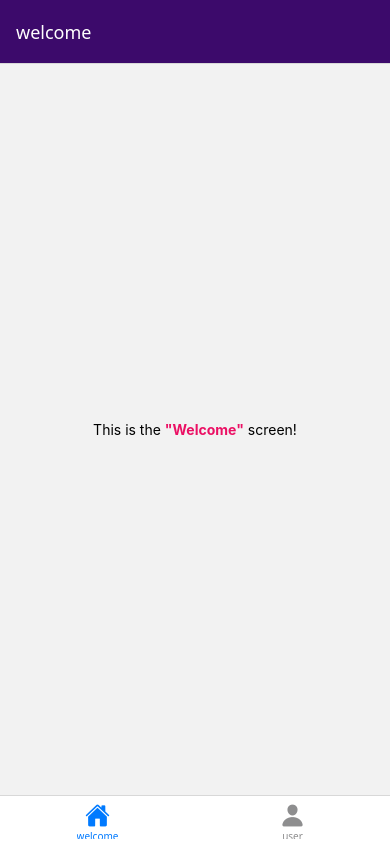
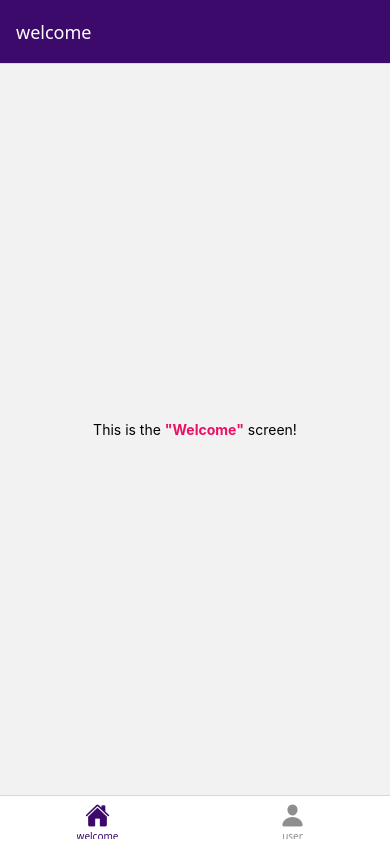
Before and after one commit to PraneethBunny123/native-navigators, a React Native app: screen / in a window 390 px wide. Built offline with nearby package versions, Linux system fonts and the light colour scheme.

Commit message:
Checking tabBar Styles

```diff
--- a/App.js
+++ b/App.js
@@ -56,7 +56,7 @@ export default function App() {
                 screenOptions={{
                     headerStyle: {backgroundColor: '#3c0a6b'},
                     headerTintColor: 'white',
-
+                    tabBarActiveTintColor: '#3c0a6b'
                 }}
             >
                 <BottomTab.Screen
```
